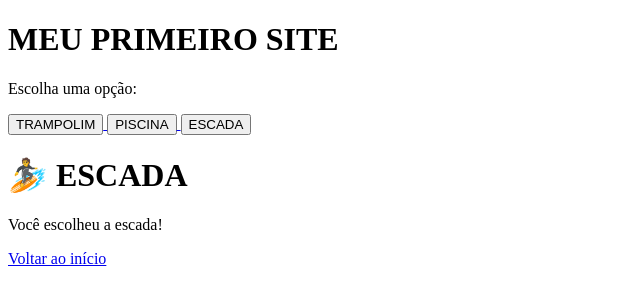
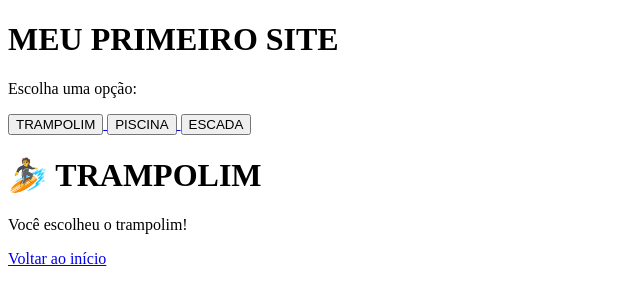
Before and after one commit to joao8268901-stack/trampolim, a plain HTML site: page escada.html in a window 1280 px wide. Shown: the whole page, without its empty margins (0-640 px from the left). Drawn offline with Linux system fonts and the light colour scheme.

Commit message:
Change heading and paragraph for trampolim

```diff
--- a/escada.html
+++ b/escada.html
@@ -28,9 +28,9 @@
 </head>
 <body>
 
-    <h1>🏄 ESCADA</h1>
+    <h1>🏄 TRAMPOLIM</h1>
 
-    <p>Você escolheu a escada!</p>
+    <p>Você escolheu o trampolim!</p>
 
     <a href="index.html">Voltar ao início</a>
 
```
